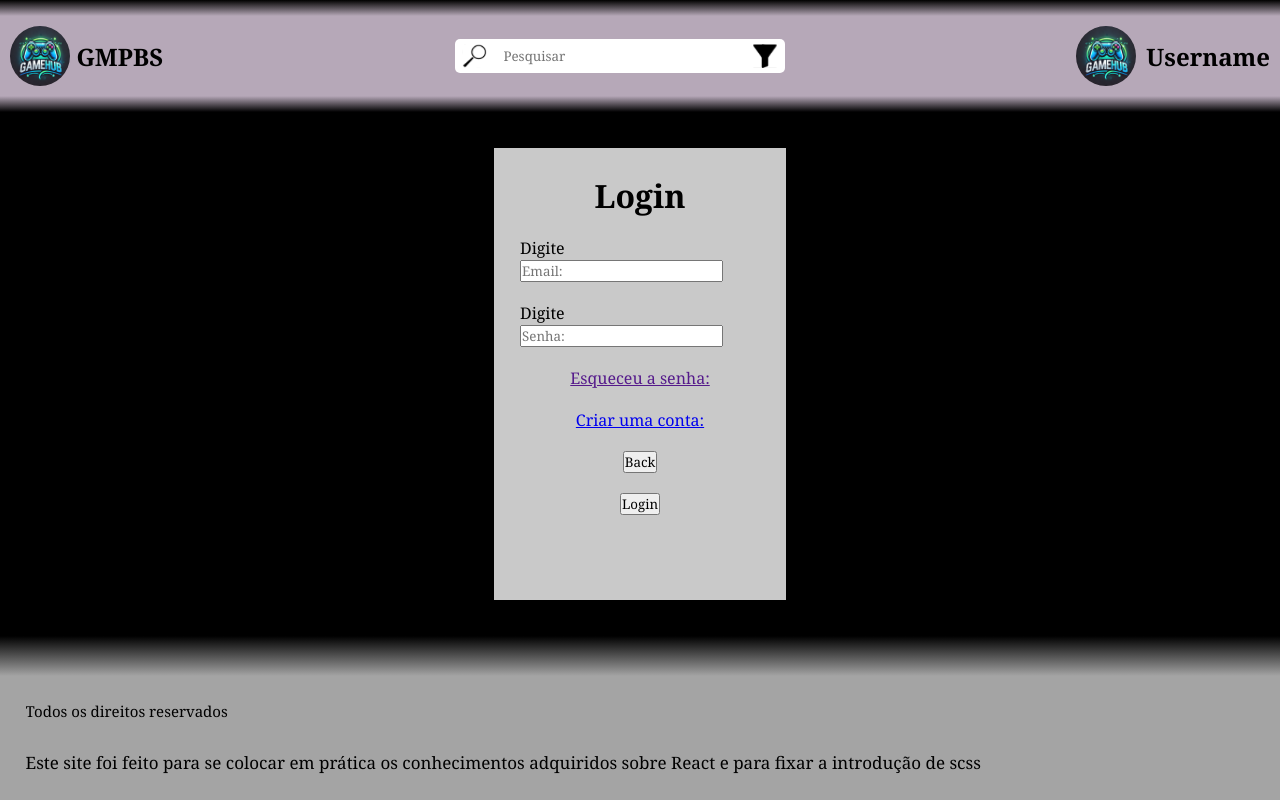
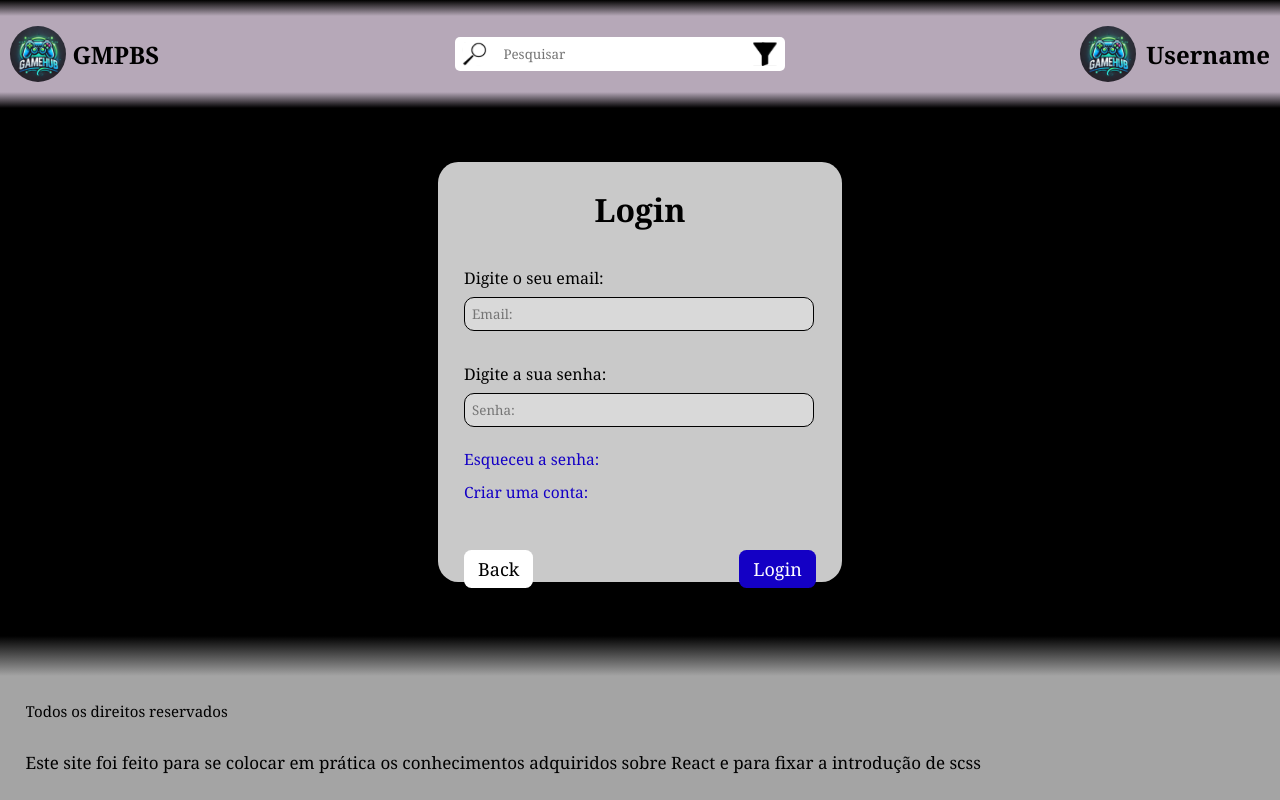
Before and after one commit to Dev-Machado05/Game_Publishier, a React (Create React App) app: page /Login in a window 1280 px wide. Built offline with nearby package versions, Linux system fonts and the light colour scheme.

Commit message:
Fix: Ajusted the Login Page elements

```diff
--- a/src/Variables.scss
+++ b/src/Variables.scss
@@ -1,6 +1,7 @@
 $White: rgba(255, 255, 255, 1);
 $Black: rgba(0, 0, 0, 1);
 $Background-Header: rgba(182, 168, 184, 1);
+$Blue: rgb(20, 0, 197);
 
 $Background-TitleCard: rgba(217, 217, 217, 0.7);
 $Background-GameCard: rgba(217, 217, 217, 0.7);
@@ -10,5 +11,6 @@ $Background-Xbox: rgba(18, 124, 18, 1);
 $Background-Nintendo: rgba(250, 17, 22, 1);
 
 $Login_SignUp-Section: rgba(217, 217, 217, 0.93);
+$Login_SignUp-Input: rgba(217, 217, 217, 1);
 
 $Background-Footer: rgba(164, 164, 164, 1);
--- a/src/components/Header/style.scss
+++ b/src/components/Header/style.scss
@@ -15,7 +15,7 @@ header {
         cursor: pointer;
 
         img {
-            height: 60px;
+            height: 3.5rem;
         border-radius: 50%;
         }
     }
@@ -75,7 +75,7 @@ header {
         gap: 10px;
 
         img {
-            height: 60px;
+            height: 3.5rem;
             border-radius: 50%;
         }
 
--- a/src/components/LoginSection/index.jsx
+++ b/src/components/LoginSection/index.jsx
@@ -6,17 +6,19 @@ export default function LoginSection() {
       <main className="LoginSectionContent">
         <h1>Login</h1>
         <section>
-          <label>Digite</label>
+          <label>Digite o seu email:</label>
           <input type="text" name="Email" placeholder="Email:" />
         </section>
         <section>
-          <label>Digite</label>
-          <input type="password" name="Password" placeholder="Senha:"/>
+          <label>Digite a sua senha:</label>
+          <input type="password" name="Password" placeholder="Senha:" />
         </section>
         <a href="">Esqueceu a senha:</a>
         <a href="/SignUp">Criar uma conta:</a>
-        <button>Back</button>
-        <button>Login</button>
+        <div className="ButtonContainer">
+          <button className="BackButton">Back</button>
+          <button className="NextButton">Login</button>
+        </div>
       </main>
     </div>
   );
--- a/src/components/LoginSection/style.scss
+++ b/src/components/LoginSection/style.scss
@@ -9,11 +9,63 @@
     .LoginSectionContent {
         display: flex;
         flex-direction: column;
-        align-items: center;
         padding: 2%;
         background-color: $Login_SignUp-Section;
-        height: 25rem;
-        width: 15rem;
-        gap: 5%;
+        height: 23rem;
+        width: 22rem;
+        gap: 3%;
+        border-radius: 5%;
+        color: $Black;
+
+        h1{
+            text-align: center;
+            padding-bottom: 4%;
+        }
+
+        section {
+            display: flex;
+            flex-direction: column;
+            gap: 0.5rem;
+            width: 100%;
+            padding: 3% 0;
+
+            input {
+                background-color: $Login_SignUp-Input;
+                width: 95%;
+                padding: 2%;
+                border: 1px solid $Black;
+                border-radius: 10px;
+            }
+        }
+
+        a{
+            text-decoration: none;
+            font-size: 15.5px;
+            color: $Blue;
+        }
+
+        .ButtonContainer {
+            display: flex;
+            justify-content: space-between;
+            padding-top: 10%;
+
+            button {
+                padding: 2% 4%;
+                border: none;
+                border-radius: 7.5px;
+                font-size: large;
+                cursor: pointer;
+            }
+
+            .BackButton {
+                background-color: $White;
+                color: $Black;
+            }
+
+            .NextButton {
+                background-color: $Blue;
+                color: $White;
+            }
+        }
     }
 }
```
